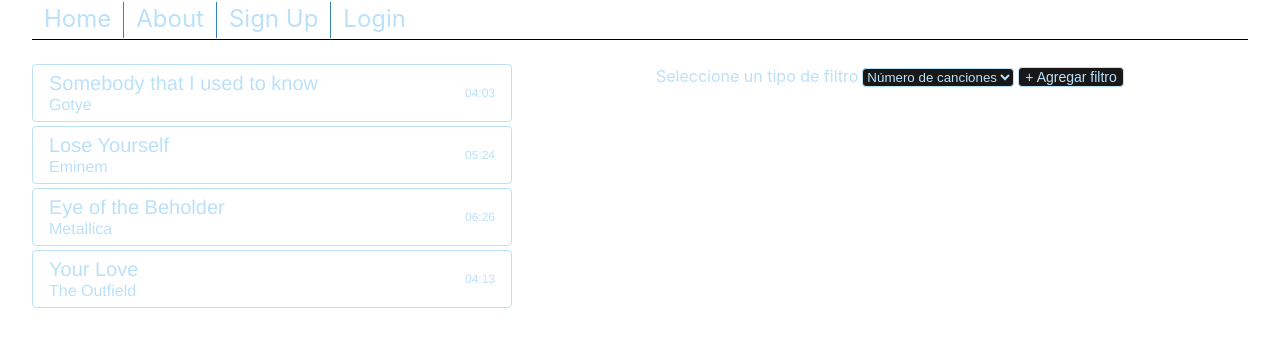
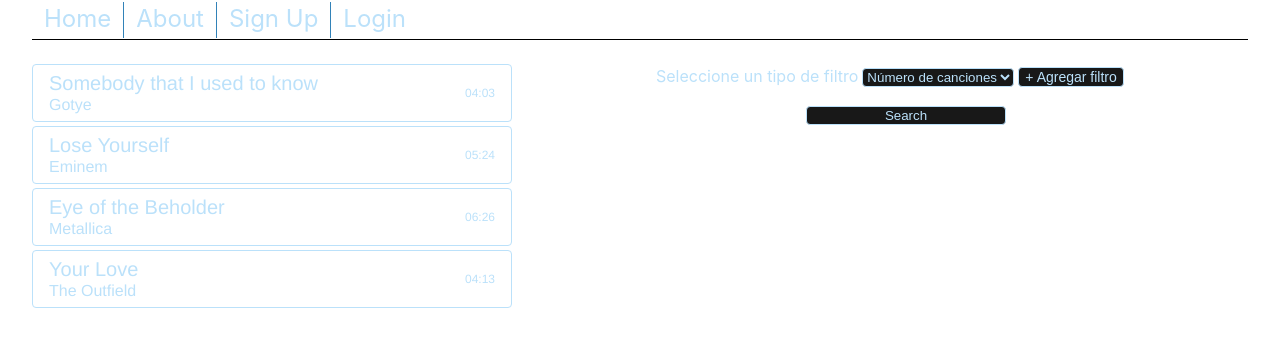
Before and after one commit to kpalaciosm02/Project2BDII, a Vue app in the folder Vue App/vue-app/: page /home in a window 1280 px wide. Shown: the top 346 px of the page. Built offline with nearby package versions, Linux system fonts and the light colour scheme.

Commit message:
Homeview ready.

```diff
--- /dev/null
+++ b/Vue App/vue-app/src/components/SongInfo.vue
@@ -0,0 +1,54 @@
+<script lang="ts">
+    interface SongProps{
+        songName: string,
+        songDuration: string,
+        songAuthor: string,
+        songLyrics: string,
+        songGenre: string,
+    }
+    export default{
+        props: {
+            songName: {
+                type: String,
+                required: true
+            },
+            songDuration: {
+                type: String,
+                required: true
+            },
+            songAuthor: {
+                type: String,
+                required: true
+            },
+            songLyrics: {
+                type: String,
+                required: true
+            },
+            songGenre: {
+                type: String,
+                required: true
+            }
+        }
+    }
+</script>
+
+<template>
+    <div class="songInfoContainer">
+        <p class="songName">{{ songName }}</p>
+        <p class="songGenre">{{ songGenre }}</p>
+        <p class="songAuthor">{{ songAuthor }}</p>
+        <p class="songLyrics">{{ songLyrics }}</p>
+        <p class="songDuration">{{ songDuration }}</p>
+    </div>
+</template>
+
+<style>
+    .songInfoContainer{
+        width: 100%;
+        height: auto;
+        padding: 12px;
+    }
+    .songInfoContainer p{
+        color: #bbe1fa;
+    }
+</style>
--- a/Vue App/vue-app/src/views/HomeView.vue
+++ b/Vue App/vue-app/src/views/HomeView.vue
@@ -1,10 +1,12 @@
 <script>
   import SongPreview from '../components/SongPreview.vue';
+  import SongInfo from '../components/SongInfo.vue';
   export default{
     name: 'HomeView',
     components: {
-      SongPreview
-    },
+    SongPreview,
+    SongInfo
+},
     data(){
       return {
         songs : [
@@ -15,7 +17,15 @@
         ],
         filters: [
 
-        ]
+        ],
+        songData: {
+          songName: 'Somebody that I used to know',
+          songGenre: 'Pop, Rock',
+          songAuthor: 'Gotye',
+          songLyrics: "Now and then I think of when we were together \nLike when you said you felt so happy you could die\nTold myself that you were right for me\nBut felt so lonely in your company\nBut that was love, and it's an ache I still remember",
+          songDuration: '04:03'
+        },
+        showSong: false
       }
     },
     methods: {
@@ -36,16 +46,19 @@
         else{
           alert("El filtro a eliminar no existe.");
         }
+      },
+      toggleShowSong(){
+        this.showSong = !this.showSong;
       }
     }
   }
 </script>
 
 <template>
-  <div class="bigContainer">
+  <div class="bigContainer" v-if="!showSong">
     <div class="songsContainer">
       <div v-for="song in songs" class="songContainer">
-        <SongPreview :songName="song.songName" :songAuthor="song.songAuthor" :songDuration="song.songDuration"></SongPreview>
+        <SongPreview :songName="song.songName" :songAuthor="song.songAuthor" :songDuration="song.songDuration" @click="toggleShowSong()"></SongPreview>
       </div>
     </div>
 
@@ -67,9 +80,12 @@
         </div>
         <div class="deleteButton" @click="deleteFilter(filter)">-</div>
       </div>
+      <button class="searchButton">Search</button>
     </div>
   </div>
-
+  <div class="songContainer" v-if="showSong">
+    <SongInfo :songName="songData.songName" :songDuration="songData.songDuration" :songAuthor="songData.songAuthor" :songLyrics="songData.songLyrics" :songGenre="songData.songGenre"></SongInfo>
+  </div>
 </template>
 
 <style>
@@ -109,6 +125,7 @@
     border-radius: 4px;
     color: #bbe1fa;
     margin-left: 4px;
+    cursor: pointer;
   }
 
   .filterButton{
@@ -170,4 +187,18 @@
   .filterInput::placeholder{
     color: #bbe1fa;
   }
+
+  .searchButton{
+    width: 200px;
+    height: auto;
+    display: flex;
+    justify-content: center;
+    align-items: center;
+    color: #bbe1fa;
+    background-color: #181818;
+    border: 1px solid #bbe1fa;
+    border-radius: 4px;
+    margin-top: 16px;
+    margin-left: 150px;
+  }
 </style>
```
